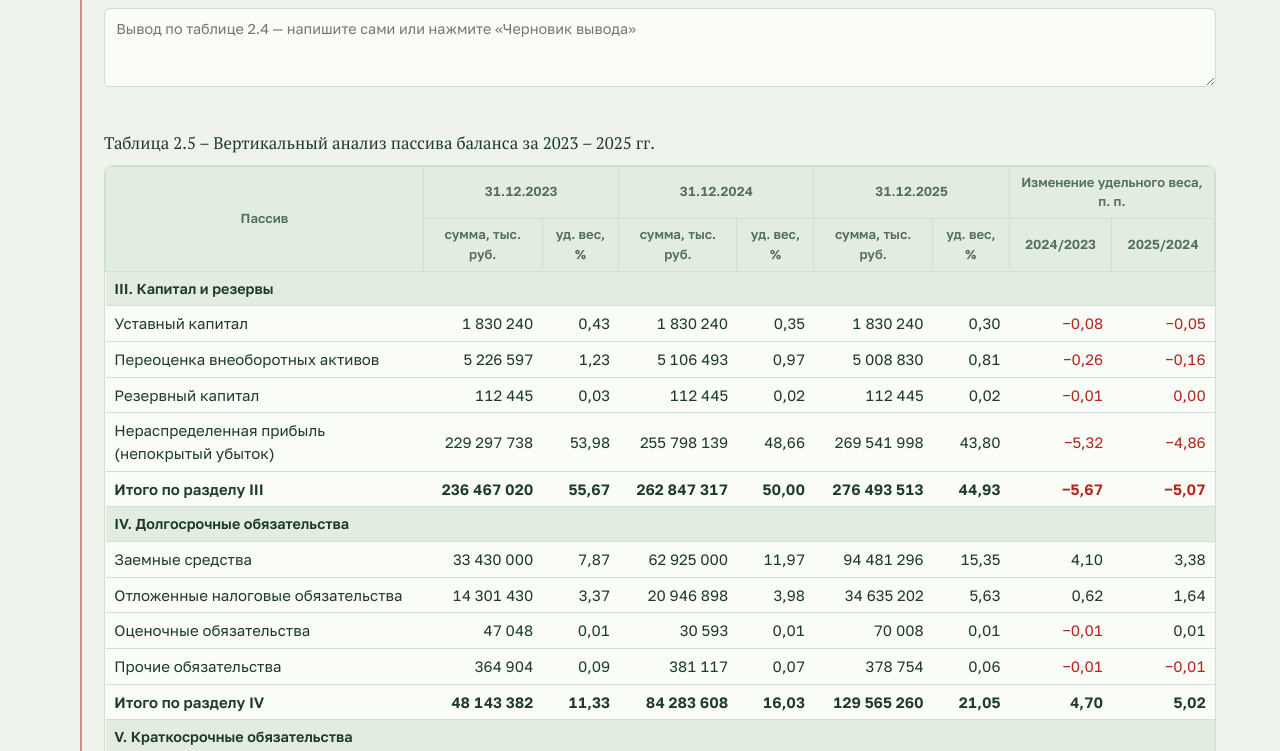
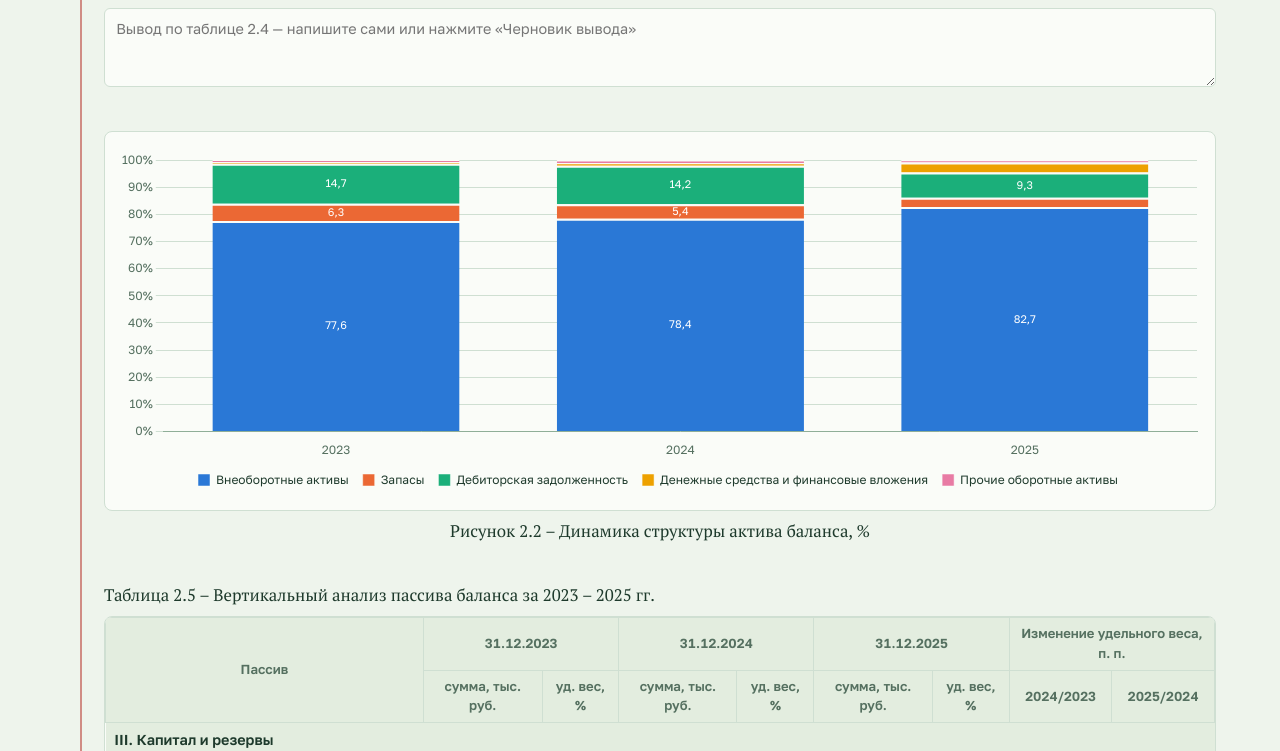
Before and after one commit to s1ez4/fin-analysis, a plain HTML site: page index.html in a window 1280 px wide. Shown: the part 4962-5713 px from the top of the page. Drawn offline with nearby package versions, Linux system fonts and the light colour scheme.

Commit message:
Графики Chart.js (рис. 2.2–2.4, 2.6, 2.7) на странице и PNG-рисунки в Word
Co-Authored-By: Claude Opus 5.5 <noreply@anthropic.com>

```diff
--- a/index.html
+++ b/index.html
@@ -88,6 +88,7 @@
 
 <script src="js/data.js"></script>
 <script src="js/calc.js"></script>
+<script src="js/charts.js"></script>
 <script src="js/export.js"></script>
 <script src="js/app.js"></script>
 </body>
--- a/js/app.js
+++ b/js/app.js
@@ -36,7 +36,8 @@ function renderOut(){
           <small data-aist="${t.id}"></small>
         </div>
       </div>
-    </figure>`).join('');
+    </figure>${chartFiguresHTML(t.id)}`).join('');
+  drawCharts();
 }
 
 /* ===================== Рендер: сетка ввода ===================== */
--- /dev/null
+++ b/js/charts.js
@@ -0,0 +1,191 @@
+/* Графики (Chart.js): рисунки на странице под таблицами и PNG-картинки для Word */
+const CHART_URL='https://cdnjs.cloudflare.com/ajax/libs/Chart.js/4.4.1/chart.umd.min.js';
+
+/* ===================== Палитра ===================== */
+// cat — цвета серий (порядок подобран так, чтобы соседние цвета различались и при дальтонизме);
+// ramp — ступени одного синего для годов: чем новее год, тем заметнее столбик
+const PALETTE={
+  light:{cat:['#2a78d6','#eb6834','#1baf7a','#eda100','#e87ba4','#008300','#6250d6','#e34948'], ramp:['#86b6ef','#5598e7','#2a78d6','#1c5cab','#104281']},
+  dark: {cat:['#3987e5','#d95926','#199e70','#c98500','#d55181','#008300','#9085e9','#e66767'], ramp:['#184f95','#256abf','#2a78d6','#5598e7','#86b6ef']},
+};
+// цвет подписи внутри цветного сегмента: черный на светло-желтом, иначе белый
+const inkOn = c => c==='#eda100' ? '#0b0b0b' : '#ffffff';
+// n цветов для n годов, равномерно по шкале (2 года — самый светлый и самый темный)
+function yearColors(n, ramp){ return Array.from({length:n},(_,k)=> ramp[n===1?2:Math.round(k*(ramp.length-1)/(n-1))]); }
+
+// Тема: для Word — всегда светлая на белом и Times New Roman; на странице — цвета из CSS-переменных
+function chartTheme(forExport){
+  if (forExport) return {mode:'light', surface:'#ffffff', ink:'#0b0b0b', soft:'#52514e', grid:'#e1e0d9', axis:'#c3c2b7', font:'"Times New Roman", Times, serif'};
+  const cs=getComputedStyle(document.documentElement), g=k=>cs.getPropertyValue(k).trim();
+  return {mode: cs.colorScheme==='dark'?'dark':'light', surface:g('--sheet'), ink:g('--ink'), soft:g('--ink-soft'), grid:g('--rule'), axis:g('--rule-strong'), font:'"Golos Text", system-ui, sans-serif'};
+}
+
+/* ===================== Что рисуем ===================== */
+// Каждый рисунок: номер, после какой таблицы стоит, вид и серии.
+// kind: 'stack100' — структура в % (столбики 100%), 'bars' — суммы по годам, 'ratios' — коэффициенты по годам
+const fmtNum=(x,d=0)=>{ const s=x.toLocaleString('ru-RU',{minimumFractionDigits:d,maximumFractionDigits:d}); return /^-[0,\s ]*$/.test(s)?s.slice(1):s.replace('-','−'); };
+const cap = s => s[0].toUpperCase()+s.slice(1);
+function chartDefs(){
+  const hv=yearsHas('bal'), hp=yearsHas('pl');
+  const yb=state.years.map((_,i)=>i).filter(i=>hv[i]), yp=state.years.map((_,i)=>i).filter(i=>hp[i]);
+  const g=(c,i)=>nz(v(c,i));
+  return [
+    {id:'f22',num:'2.2',after:'t24',title:'Динамика структуры актива баланса, %',kind:'stack100',idx:yb,total:b=>b.VB,series:[
+      ['Внеоборотные активы',b=>b.VOA],
+      ['Запасы',b=>b.Z],
+      ['Дебиторская задолженность',b=>b.DZ],
+      ['Денежные средства и финансовые вложения',b=>b.DS+b.KFV],
+      ['Прочие оборотные активы',b=>b.OA-b.Z-b.DZ-b.DS-b.KFV]]},
+    {id:'f23',num:'2.3',after:'t25',title:'Динамика структуры пассива баланса, %',kind:'stack100',idx:yb,total:b=>b.VB,series:[
+      ['Собственный капитал',b=>b.SK],
+      ['Долгосрочные обязательства',b=>b.DO],
+      ['Краткосрочные заемные средства',b=>b.KKZ],
+      ['Кредиторская задолженность',(b,i)=>g('1520',i)],
+      ['Прочие краткосрочные обязательства',(b,i)=>b.KO-b.KKZ-g('1520',i)]]},
+    {id:'f24',num:'2.4',after:'t27',title:'Динамика выручки и прибыли, млн руб.',kind:'bars',idx:yp,series:[
+      ['Выручка',i=>v('2110',i)],
+      ['Валовая прибыль',i=>v('2100',i)],
+      ['Прибыль от продаж',i=>v('2200',i)],
+      ['Чистая прибыль',i=>v('2400',i)]]},
+    {id:'f26',num:'2.6',after:'t28',title:'Динамика коэффициентов ликвидности',kind:'ratios',idx:yb,defs:LIQ},
+    {id:'f27',num:'2.7',after:'t29',title:'Динамика коэффициентов финансовой устойчивости',kind:'ratios',idx:yb,defs:FIN},
+  ];
+}
+
+// длинную подпись по оси X режем на строки примерно по 16 символов
+// очень длинное слово (> 17 букв) переносим по слогам: после гласной перед «согласная + гласная»,
+// ближе к середине («Самофинанси-рования»), иначе соседние подписи слипаются
+const isV = ch => /[аеёиоуыэюяАЕЁИОУЫЭЮЯ]/.test(ch||'');
+function hyph(x){
+  if(x.length<=17) return [x];
+  let best=-1;
+  for(let i=3;i<x.length-3;i++) if(isV(x[i-1])&&!isV(x[i])&&isV(x[i+1]) && (best<0||Math.abs(i-x.length/2)<Math.abs(best-x.length/2))) best=i;
+  return best<0 ? [x] : [x.slice(0,best)+'-', x.slice(best)];
+}
+function wrap(s, w=16){ const out=[]; let cur='';
+  const words=s.split(' ').flatMap(hyph);
+  for(const word of words){ if(cur && (cur+' '+word).length>w){ out.push(cur); cur=word; } else cur=cur?cur+' '+word:word; } if(cur) out.push(cur); return out; }
+
+/* ===================== Плагины ===================== */
+// Заливка фона (иначе PNG в Word будет прозрачным)
+const bgPlugin={id:'bgFill', beforeDraw(ch,_,o){ const c=ch.ctx; c.save(); c.fillStyle=o.color||'#fff'; c.fillRect(0,0,ch.width,ch.height); c.restore(); }};
+// Подписи значений: в Word нет всплывающих подсказок, поэтому цифры пишем прямо на графике.
+// mode 'inside' — внутри сегмента (если он не меньше min), 'top' — над столбиком (под ним, если значение < 0)
+const labelPlugin={id:'valueLabels', afterDatasetsDraw(ch,_,o){
+  if(!o.mode) return;
+  const c=ch.ctx; c.save(); c.font=`${o.size||11}px ${o.font}`; c.textAlign='center';
+  ch.data.datasets.forEach((ds,k)=>{
+    const meta=ch.getDatasetMeta(k); if(meta.hidden) return;
+    meta.data.forEach((el,i)=>{
+      const val=ds.data[i]; if(val==null||!Number.isFinite(val)) return;
+      const text=o.format(val);
+      if(o.mode==='inside'){
+        if(Math.abs(val)<(o.min||0)) return;
+        c.fillStyle=inkOn(ds.backgroundColor); c.textBaseline='middle';
+        c.fillText(text, el.x, (el.y+el.base)/2);
+      } else {
+        c.fillStyle=o.ink; c.textBaseline= val<0?'top':'bottom';
+        c.fillText(text, el.x, val<0? el.y+3 : el.y-3);
+      }
+    });
+  });
+  c.restore();
+}};
+
+/* ===================== Конфигурация Chart.js ===================== */
+function chartConfig(d, th, forExport){
+  const pal=PALETTE[th.mode], labels=d.idx.map(i=>String(Y(i))), font={family:th.font, size:forExport?14:12};
+  let datasets, xLabels=labels, valueLabels, yTicks, stacked=false, yMax, xFont=font;
+  if(d.kind==='stack100'){
+    stacked=true; yMax=100;
+    datasets=d.series.map(([name,fn],k)=>({label:name, backgroundColor:pal.cat[k],
+      data:d.idx.map(i=>{ const b=base(i), x=div(fn(b,i), d.total(b)); return x==null?null:x*100; }),
+      borderColor:th.surface, borderWidth:{top:2}, borderSkipped:false}));
+    valueLabels={mode:'inside', min:4, format:x=>fmtNum(x,1), size:forExport?14:11};
+    yTicks=x=>x+'%';
+  } else if(d.kind==='bars'){
+    datasets=d.series.map(([name,fn],k)=>({label:name, backgroundColor:pal.cat[k], borderRadius:3,
+      data:d.idx.map(i=>{ const x=fn(i); return x==null?null:x/1000; })}));
+    valueLabels={mode:'top', format:x=>fmtNum(x,0), ink:th.soft, size:forExport?13:11};
+    yTicks=x=>fmtNum(x,0);
+  } else {
+    // коэффициенты: по оси X — коэффициенты, серии — годы
+    // если коэффициентов много (2.9 — восемь), шрифт мельче, иначе подписи наезжают друг на друга
+    const dense=d.defs.length>5;
+    if(dense) xFont={...font, size:forExport?12:11};
+    xLabels=d.defs.map(([name])=>wrap(cap(name), dense?14:16));
+    const cols=yearColors(d.idx.length, pal.ramp);
+    datasets=d.idx.map((i,k)=>({label:String(Y(i)), backgroundColor:cols[k], borderRadius:3,
+      data:d.defs.map(([,,fn])=>fn(base(i)))}));
+    valueLabels={mode:'top', format:x=>fmtNum(x,2), ink:th.soft, size:dense?(forExport?10:10):(forExport?13:11)};
+    yTicks=x=>fmtNum(x,1);
+  }
+  return {
+    type:'bar',
+    data:{labels:xLabels, datasets},
+    plugins:[bgPlugin,labelPlugin],
+    options:{
+      responsive:!forExport, maintainAspectRatio:false, animation:false,
+      devicePixelRatio: forExport?2:undefined,
+      layout:{padding:{top:18,right:8,left:4,bottom:4}},
+      categoryPercentage:.78, barPercentage:.92,
+      scales:{
+        x:{stacked, grid:{display:false}, border:{color:th.axis}, ticks:{color:th.soft, font:xFont, autoSkip:false, maxRotation:0}},
+        y:{stacked, max:yMax, beginAtZero:true, grid:{color:th.grid}, border:{display:false}, ticks:{color:th.soft, font, callback:yTicks}},
+      },
+      plugins:{
+        bgFill:{color:th.surface},
+        valueLabels:{...valueLabels, font:th.font},
+        legend:{position:'bottom', labels:{color:th.ink, font, boxWidth:12, boxHeight:12, padding:14}},
+        tooltip:{titleFont:font, bodyFont:font, callbacks:{
+          title:items=>{ const l=items[0].label; return Array.isArray(l)?l.join(' '):l; },
+          label:it=>`${it.dataset.label}: ${it.raw==null?'—':valueLabels.format(it.raw)}${d.kind==='stack100'?'%':''}`}},
+      },
+    },
+  };
+}
+
+/* ===================== Рисунки на странице ===================== */
+let charts=[], chartGen=0;
+// HTML-заготовки рисунков, которые стоят после таблицы tableId
+function chartFiguresHTML(tableId){
+  return chartDefs().filter(d=>d.after===tableId && d.idx.length).map(d=>`
+    <figure class="chart" id="${d.id}">
+      <div class="chartbox"><canvas role="img" aria-label="Рисунок ${d.num} – ${esc(d.title)}"></canvas></div>
+      <figcaption>Рисунок ${d.num} – ${esc(d.title)}</figcaption>
+    </figure>`).join('');
+}
+async function drawCharts(){
+  const gen=++chartGen;
+  try{ await loadScript(CHART_URL); }
+  catch(e){ document.querySelectorAll('figure.chart .chartbox').forEach(el=>el.innerHTML='<p class="hint">График не загрузился: для Chart.js нужен интернет.</p>'); return; }
+  if(gen!==chartGen) return; // за время загрузки страницу уже перерисовали
+  charts.forEach(c=>c.destroy()); charts=[];
+  const th=chartTheme(false);
+  for(const d of chartDefs()){
+    const cv=document.querySelector(`#${d.id} canvas`); if(!cv) continue;
+    charts.push(new Chart(cv, chartConfig(d,th,false)));
+  }
+}
+// при смене светлой/темной темы перерисовываем цвета
+matchMedia('(prefers-color-scheme: dark)').addEventListener('change',()=>drawCharts());
+
+/* ===================== Картинки для Word ===================== */
+// Рисуем каждый график на скрытом холсте 800×400 (×2 для четкости) и забираем PNG
+async function chartImages(){
+  await loadScript(CHART_URL);
+  const th=chartTheme(true), box=document.createElement('div'), out=[];
+  box.style.cssText='position:fixed;left:-10000px;top:0;width:800px;height:400px;';
+  document.body.appendChild(box);
+  try{
+    for(const d of chartDefs()){
+      if(!d.idx.length) continue;
+      const cv=document.createElement('canvas'); cv.width=800; cv.height=400; box.appendChild(cv);
+      const ch=new Chart(cv, chartConfig(d,th,true));
+      const blob=await new Promise(r=>cv.toBlob(r,'image/png'));
+      out.push({id:d.id, num:d.num, title:d.title, after:d.after, png:await blob.arrayBuffer()});
+      ch.destroy(); cv.remove();
+    }
+  } finally { box.remove(); }
+  return out;
+}
--- a/js/export.js
+++ b/js/export.js
@@ -97,17 +97,33 @@ function wTable(t){
       const isNum=cell.v!==undefined, bold=cell.hd||cell.sec||cell.tt;
       const jc=cell.hd?'center':(isNum||(c>0&&!cell.sec))?'center':'left';
       const shade=cell.hd||cell.sec?'<w:shd w:val="clear" w:color="auto" w:fill="EDEDED"/>':'';
-      x+=`<w:tc><w:tcPr><w:tcW w:w="${w}" w:type="dxa"/>${gs}${vm}${shade}<w:vAlign w:val="center"/></w:tcPr><w:p><w:pPr><w:spacing w:after="0" w:line="240" w:lineRule="auto"/><w:jc w:val="${jc}"/></w:pPr>${wRun(fmt(cell),{b:bold,sz:t.ncols>7?18:20})}</w:p></w:tc>`;
+      x+=`<w:tc><w:tcPr><w:tcW w:w="${w}" w:type="dxa"/>${gs}${vm}${shade}<w:vAlign w:val="center"/></w:tcPr><w:p><w:pPr><w:spacing w:after="0" w:line="240" w:lineRule="auto"/><w:jc w:val="${jc}"/></w:pPr>${wRun(fmt(cell),{b:bold,sz:t.ncols>8?16:t.ncols>7?18:20})}</w:p></w:tc>`;
       c+=cs;
     }
     x+='</w:tr>';
   });
   return x+'</w:tbl>';
 }
-document.getElementById('dlDocx').onclick=async()=>{
-  try{
+// Картинка в тексте (DrawingML inline). Размер в EMU: 1 см = 360 000 EMU; ширина 16 см, высота 8 см (как у PNG 2:1)
+function wImage(rid, n, name){
+  const cx=16*360000, cy=8*360000;
+  return `<w:p><w:pPr><w:keepNext/><w:spacing w:before="120" w:after="0"/><w:jc w:val="center"/></w:pPr><w:r><w:drawing>`+
+    `<wp:inline distT="0" distB="0" distL="0" distR="0"><wp:extent cx="${cx}" cy="${cy}"/><wp:docPr id="${n}" name="${xe(name)}"/>`+
+    `<wp:cNvGraphicFramePr><a:graphicFrameLocks noChangeAspect="1"/></wp:cNvGraphicFramePr>`+
+    `<a:graphic><a:graphicData uri="http://schemas.openxmlformats.org/drawingml/2006/picture"><pic:pic>`+
+    `<pic:nvPicPr><pic:cNvPr id="${n}" name="${xe(name)}"/><pic:cNvPicPr/></pic:nvPicPr>`+
+    `<pic:blipFill><a:blip r:embed="${rid}"/><a:stretch><a:fillRect/></a:stretch></pic:blipFill>`+
+    `<pic:spPr><a:xfrm><a:off x="0" y="0"/><a:ext cx="${cx}" cy="${cy}"/></a:xfrm><a:prstGeom prst="rect"><a:avLst/></a:prstGeom></pic:spPr>`+
+    `</pic:pic></a:graphicData></a:graphic></wp:inline></w:drawing></w:r></w:p>`;
+}
+// Собирает .docx и возвращает Blob (отдельно от кнопки — удобно проверять)
+async function buildDocx(){
   await loadScript(JSZIP_URL);
   const tables=buildTables();
+  // графики: если Chart.js не загрузился (нет интернета), документ соберется без рисунков
+  let images=[];
+  try{ images=await chartImages(); }catch(e){ status('Рисунки не добавлены: не загрузился Chart.js'); }
+  const zip=new JSZip(), rels=[];
   let body=wPara(`Анализ бухгалтерской отчетности ${state.company||''}`.trim(),{b:true,jc:'center',ind:false,sz:32,after:240});
   for(const t of tables){
     body+=wPara(`Таблица ${t.num} – ${t.title}`,{ind:false,jc:'left',keep:true,after:60});
@@ -115,14 +131,26 @@ document.getElementById('dlDocx').onclick=async()=>{
     body+=wPara('',{after:60,ind:false});
     const c=state.conclusions[t.id];
     if(c) for(const p of c.split(/\n+/).filter(Boolean)) body+=wPara(p);
+    // рисунки, которые относятся к этой таблице: PNG в word/media, связь rIdN в document.xml.rels
+    for(const im of images.filter(x=>x.after===t.id)){
+      const n=rels.length+1, rid='rIdImg'+n, file=`media/chart${n}.png`;
+      zip.file('word/'+file, im.png);
+      rels.push(`<Relationship Id="${rid}" Type="http://schemas.openxmlformats.org/officeDocument/2006/relationships/image" Target="${file}"/>`);
+      body+=wImage(rid, n, `Рисунок ${im.num}`);
+      body+=wPara(`Рисунок ${im.num} – ${im.title}`,{ind:false,jc:'center',after:240});
+    }
     body+=wPara('',{after:120,ind:false});
   }
-    const doc=`<?xml version="1.0" encoding="UTF-8" standalone="yes"?><w:document xmlns:w="http://schemas.openxmlformats.org/wordprocessingml/2006/main"><w:body>${body}<w:sectPr><w:pgSz w:w="11906" w:h="16838"/><w:pgMar w:top="1134" w:right="850" w:bottom="1134" w:left="1701" w:header="708" w:footer="708" w:gutter="0"/></w:sectPr></w:body></w:document>`;
-    const zip=new JSZip();
-    zip.file('[Content_Types].xml','<?xml version="1.0" encoding="UTF-8" standalone="yes"?><Types xmlns="http://schemas.openxmlformats.org/package/2006/content-types"><Default Extension="rels" ContentType="application/vnd.openxmlformats-package.relationships+xml"/><Default Extension="xml" ContentType="application/xml"/><Override PartName="/word/document.xml" ContentType="application/vnd.openxmlformats-officedocument.wordprocessingml.document.main+xml"/></Types>');
+  if(typeof calcSectionXml==='function') body+=calcSectionXml();
+  const ns='xmlns:w="http://schemas.openxmlformats.org/wordprocessingml/2006/main" xmlns:r="http://schemas.openxmlformats.org/officeDocument/2006/relationships" xmlns:wp="http://schemas.openxmlformats.org/drawingml/2006/wordprocessingDrawing" xmlns:a="http://schemas.openxmlformats.org/drawingml/2006/main" xmlns:pic="http://schemas.openxmlformats.org/drawingml/2006/picture"';
+  const doc=`<?xml version="1.0" encoding="UTF-8" standalone="yes"?><w:document ${ns}><w:body>${body}<w:sectPr><w:pgSz w:w="11906" w:h="16838"/><w:pgMar w:top="1134" w:right="850" w:bottom="1134" w:left="1701" w:header="708" w:footer="708" w:gutter="0"/></w:sectPr></w:body></w:document>`;
+  zip.file('[Content_Types].xml','<?xml version="1.0" encoding="UTF-8" standalone="yes"?><Types xmlns="http://schemas.openxmlformats.org/package/2006/content-types"><Default Extension="rels" ContentType="application/vnd.openxmlformats-package.relationships+xml"/><Default Extension="xml" ContentType="application/xml"/><Default Extension="png" ContentType="image/png"/><Override PartName="/word/document.xml" ContentType="application/vnd.openxmlformats-officedocument.wordprocessingml.document.main+xml"/></Types>');
   zip.file('_rels/.rels','<?xml version="1.0" encoding="UTF-8" standalone="yes"?><Relationships xmlns="http://schemas.openxmlformats.org/package/2006/relationships"><Relationship Id="rId1" Type="http://schemas.openxmlformats.org/officeDocument/2006/relationships/officeDocument" Target="word/document.xml"/></Relationships>');
+  zip.file('word/_rels/document.xml.rels',`<?xml version="1.0" encoding="UTF-8" standalone="yes"?><Relationships xmlns="http://schemas.openxmlformats.org/package/2006/relationships">${rels.join('')}</Relationships>`);
   zip.file('word/document.xml',doc);
-    const blob=await zip.generateAsync({type:'blob'});
-    await offer(`Анализ_${fileBase()}.docx`, blob);
-  }catch(e){ msg('Ошибка при сборке Word: '+e.message,true); }
+  return zip.generateAsync({type:'blob'});
+}
+document.getElementById('dlDocx').onclick=async()=>{
+  try{ status('Собираю Word…'); await offer(`Анализ_${fileBase()}.docx`, await buildDocx()); }
+  catch(e){ msg('Ошибка при сборке Word: '+e.message,true); }
 };
--- a/styles.css
+++ b/styles.css
@@ -110,3 +110,9 @@ figure.tbl .scroll{border-radius:8px}
 .opts label{display:flex;gap:.4rem;align-items:center;cursor:pointer}
 .visually-hidden{position:absolute;width:1px;height:1px;overflow:hidden;clip:rect(0 0 0 0)}
 @media (prefers-reduced-motion:no-preference){.thumb{transition:border-color .15s}}
+
+/* Рисунки (графики) */
+figure.chart{margin:0 0 2.4rem}
+figure.chart .chartbox{position:relative;height:380px;background:var(--sheet);border:1px solid var(--rule);border-radius:8px;padding:10px}
+figure.chart figcaption{font-family:"PT Serif",Georgia,serif;font-size:1.05rem;margin:.5rem 0 0;text-align:center}
+@media (max-width:640px){figure.chart .chartbox{height:320px;padding:6px}}
```
Also changed, not shown: 1 other file. Lines whose indentation alone changed are shown as unchanged.
